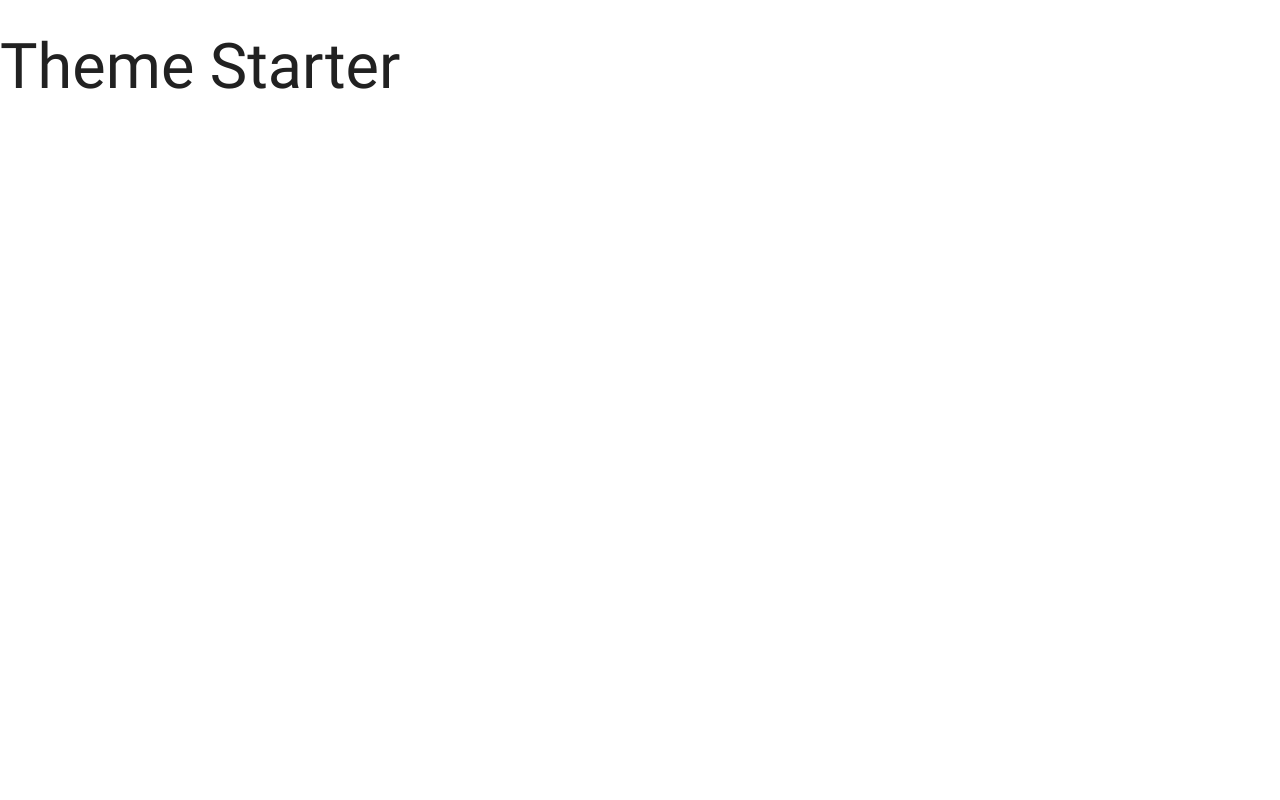
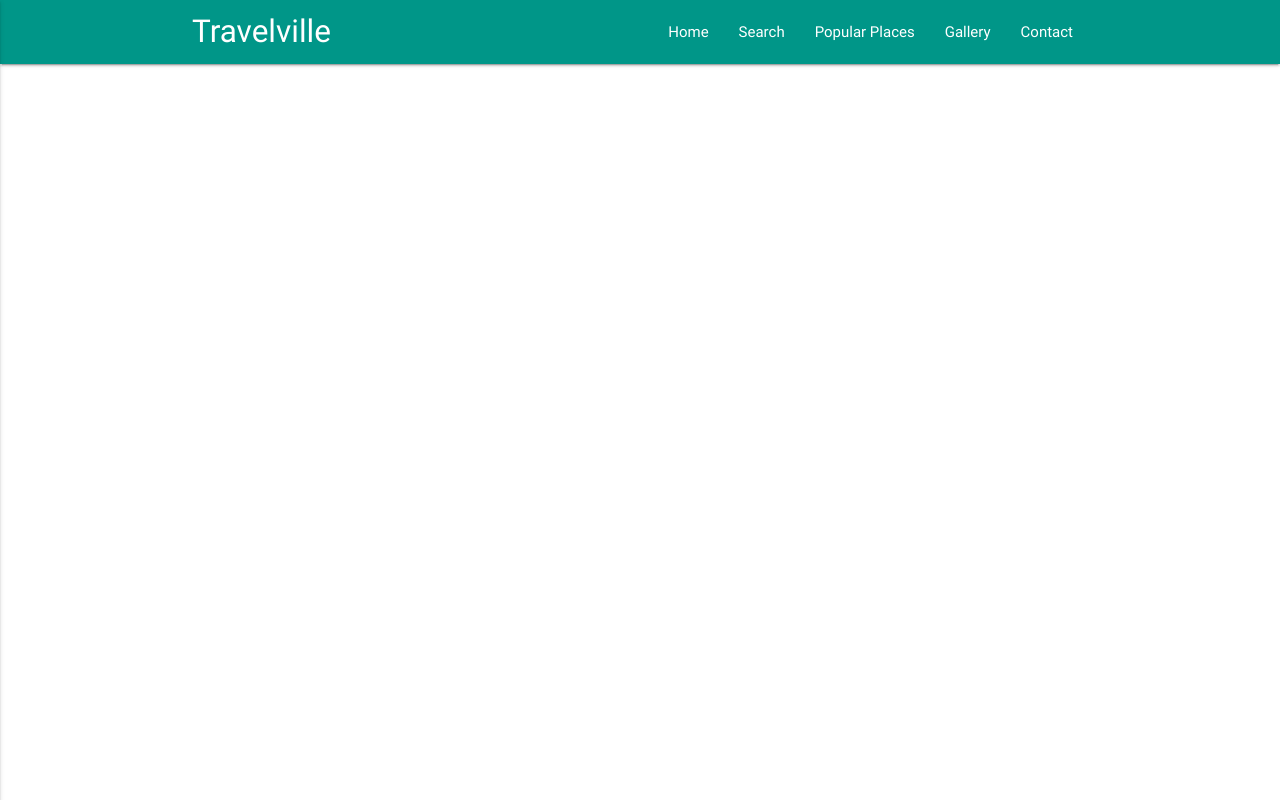
Before and after one commit to cjmcquain/travelville, a plain HTML site: page index.html in a window 1280 px wide. Drawn offline with nearby package versions, Linux system fonts and the light colour scheme.

Commit message:
Added Navbar and Sidebar

```diff
--- a/index.html
+++ b/index.html
@@ -7,21 +7,69 @@
   <!--Import materialize.css-->
   <link type="text/css" rel="stylesheet" href="css/materialize.min.css" media="screen,projection" />
   <link type="text/css" rel="stylesheet" href="css/main.css" />
-
+  <script defer src="https://use.fontawesome.com/releases/v5.0.8/js/solid.js" integrity="sha384-+Ga2s7YBbhOD6nie0DzrZpJes+b2K1xkpKxTFFcx59QmVPaSA8c7pycsNaFwUK6l"
+    crossorigin="anonymous"></script>
+  <script defer src="https://use.fontawesome.com/releases/v5.0.8/js/fontawesome.js" integrity="sha384-7ox8Q2yzO/uWircfojVuCQOZl+ZZBg2D2J5nkpLqzH1HY0C1dHlTKIbpRz/LG23c"
+    crossorigin="anonymous"></script>
   <!--Let browser know website is optimized for mobile-->
   <meta name="viewport" content="width=device-width, initial-scale=1.0" />
   <title>Custom Materialize Theme</title>
 </head>
 
 <body>
-  <h1>Theme Starter</h1>
+  <div class="navbar-fixed">
+    <nav class="teal">
+      <div class="container">
+        <div class="nav-wrapper">
+          <a href="#home" class="brand-logo">Travelville</a>
+          <a href="#" data-activates="mobile-nav" class="button-collapse">
+            <i class="material-icons">menu</i>
+          </a>
+          <ul class="right hide-on-med-and-down">
+            <li>
+              <a href="#home">Home</a>
+            </li>
+            <li>
+              <a href="#search">Search</a>
+            </li>
+            <li>
+              <a href="#popular">Popular Places</a>
+            </li>
+            <li>
+              <a href="#gallery">Gallery</a>
+            </li>
+            <li>
+              <a href="#contact">Contact</a>
+            </li>
+          </ul>
+        </div>
+      </div>
+    </nav>
+  </div>
+  <ul class="side-nav" id="mobile-nav">
+    <li>
+      <a href="#home">Home</a>
+    </li>
+    <li>
+      <a href="#search">Search</a>
+    </li>
+    <li>
+      <a href="#popular">Popular Places</a>
+    </li>
+    <li>
+      <a href="#gallery">Gallery</a>
+    </li>
+    <li>
+      <a href="#contact">Contact</a>
+    </li>
+  </ul>
 
   <!--Import jQuery before materialize.js-->
   <script type="text/javascript" src="https://code.jquery.com/jquery-3.2.1.min.js"></script>
   <script type="text/javascript" src="js/materialize.min.js"></script>
   <script>
     $(document).ready(function () {
-      // Custom JS & jQuery here
+      $('.button-collapse').sideNav();
 
     });
   </script>
```
